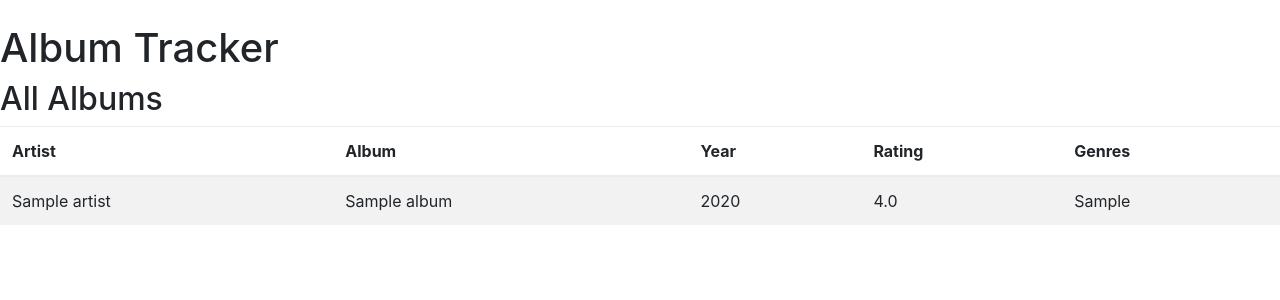
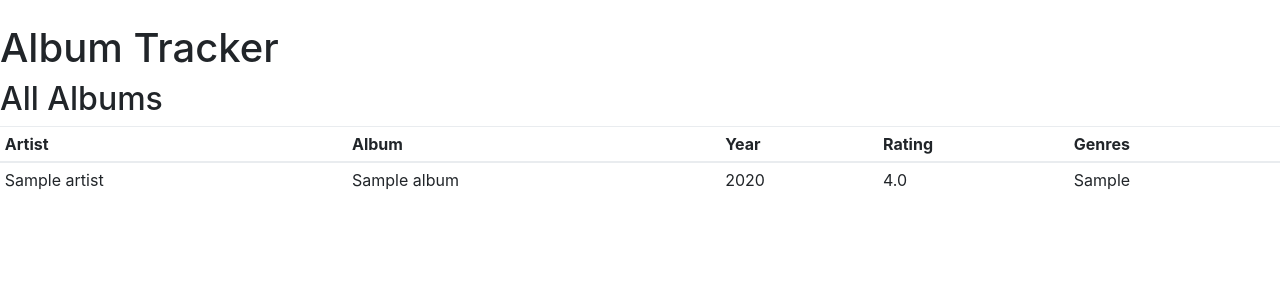
Before and after one commit to sierracodes/music-tracker, a Django app: page /tracker/ in a window 1280 px wide. Shown: the part 56-356 px from the top of the page. Run offline with Django 3.2, Linux system fonts and the light colour scheme; tables that the repository leaves empty hold one stand-in row (values such as "Sample post"); some libraries are stand-ins or nearby versions.

Commit message:
Change bootstrap table appearance

```diff
--- a/mutrack/tracker/templates/tracker/index.html
+++ b/mutrack/tracker/templates/tracker/index.html
@@ -10,7 +10,7 @@
 <h2>All Albums</h2>
 
 <div class="table-responsive">
-  <table class="table table-striped">
+  <table class="table table-hover table-sm">
     <thead>
       <tr>
         <th>Artist</th>
```
